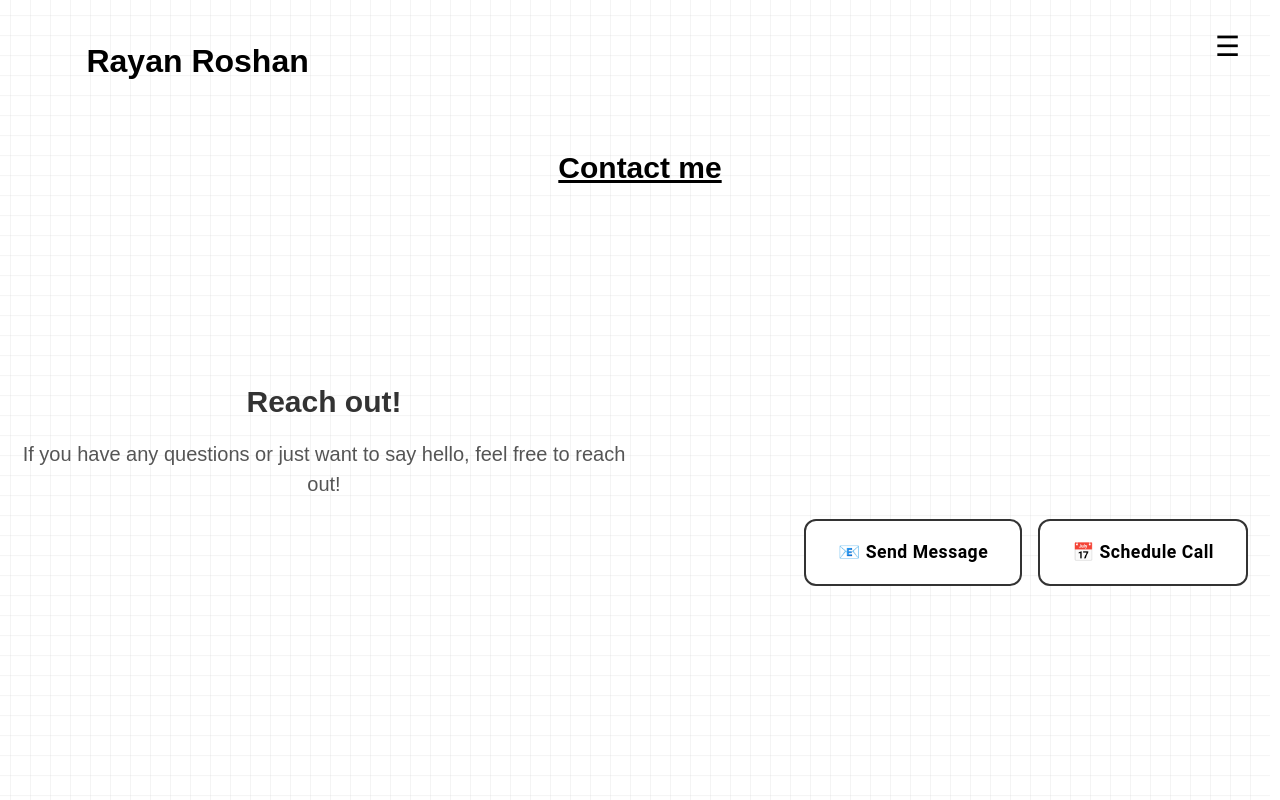
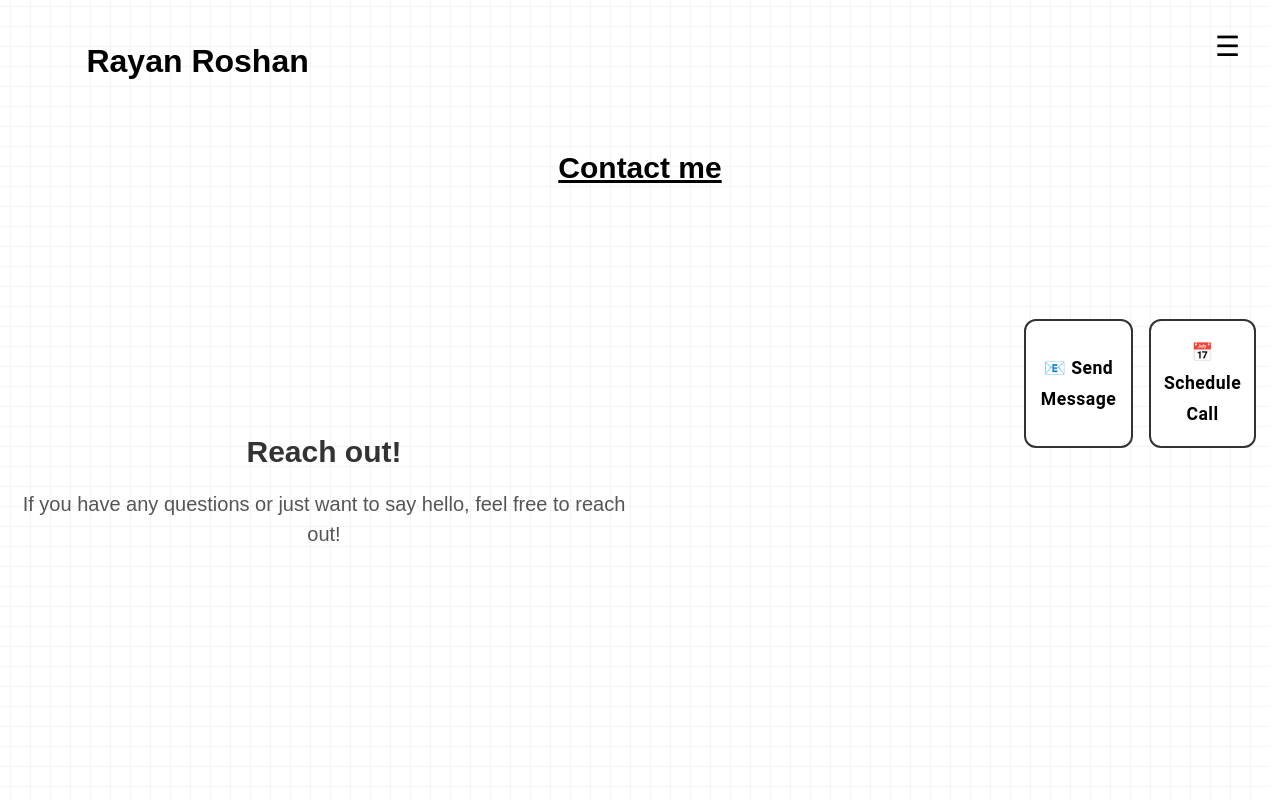
Before and after one commit to Rayan-Roshan21/Rayan_Roshan_website, a React (Vite) app in the folder Rayan_Roshan_Website/: page /contact in a window 1280 px wide. Built offline with nearby package versions, Linux system fonts and the light colour scheme.

Commit message:
Basic buttons and UI is done.

```diff
--- a/Rayan_Roshan_Website/src/Components/Contact_Buttons/contact_buttons.jsx
+++ b/Rayan_Roshan_Website/src/Components/Contact_Buttons/contact_buttons.jsx
@@ -1,6 +1,5 @@
 import * as React from 'react';
 import Button from '@mui/material/Button';
-import ButtonGroup from '@mui/material/ButtonGroup';
 import Box from '@mui/material/Box';
 
 export default function ContactButtons() {
@@ -17,12 +16,12 @@ export default function ContactButtons() {
     return (
         <Box sx={{
             display: 'flex',
-            justifyContent: 'flex-end',
-            alignItems: 'flex-start',
+            position: 'relative',
+            gap: 2,
+            marginLeft: '1000px',
+            marginTop: '-250px',
             padding: 2,
             paddingTop: 0,
-            marginRight: 1,
-            gap: 1, // Space between buttons
             '& .MuiButton-root': {
                 fontSize: '1.1rem',
                 fontWeight: 600,
@@ -34,11 +33,9 @@ export default function ContactButtons() {
                 transition: 'all 0.3s ease',
                 textTransform: 'none',
                 letterSpacing: '0.5px',
-                marginLeft: '8px',
                 '&:hover': {
                     transform: 'translateY(-2px)',
                     boxShadow: '0 12px 40px rgba(0, 0, 0, 0.2)',
-                    borderColor: '#667eea',
                     backgroundColor: '#f8f9ff',
                 },
             }
--- a/Rayan_Roshan_Website/src/Pages/Contacts.jsx
+++ b/Rayan_Roshan_Website/src/Pages/Contacts.jsx
@@ -23,7 +23,9 @@ function Contacts() {
        <h2 className='reach-out-subtitle'>Reach out!</h2>
       <p className = 'sub-paragraph'>If you have any questions or just want to say hello, feel free to reach out!</p>
     </div>
-    <ContactButtons />
+    <div>
+      <ContactButtons />
+    </div>
     </motion.div>
   );
 }
--- a/Rayan_Roshan_Website/src/Pages_CSS/Contact.css
+++ b/Rayan_Roshan_Website/src/Pages_CSS/Contact.css
@@ -14,7 +14,7 @@
   font-size: 30px;
   font-weight: bold;
   color: #333;
-  margin-top: 200px;
+  margin-top: 250px;
   margin-bottom: 10px;
   margin-right: 50%;
   text-align: center;
```
